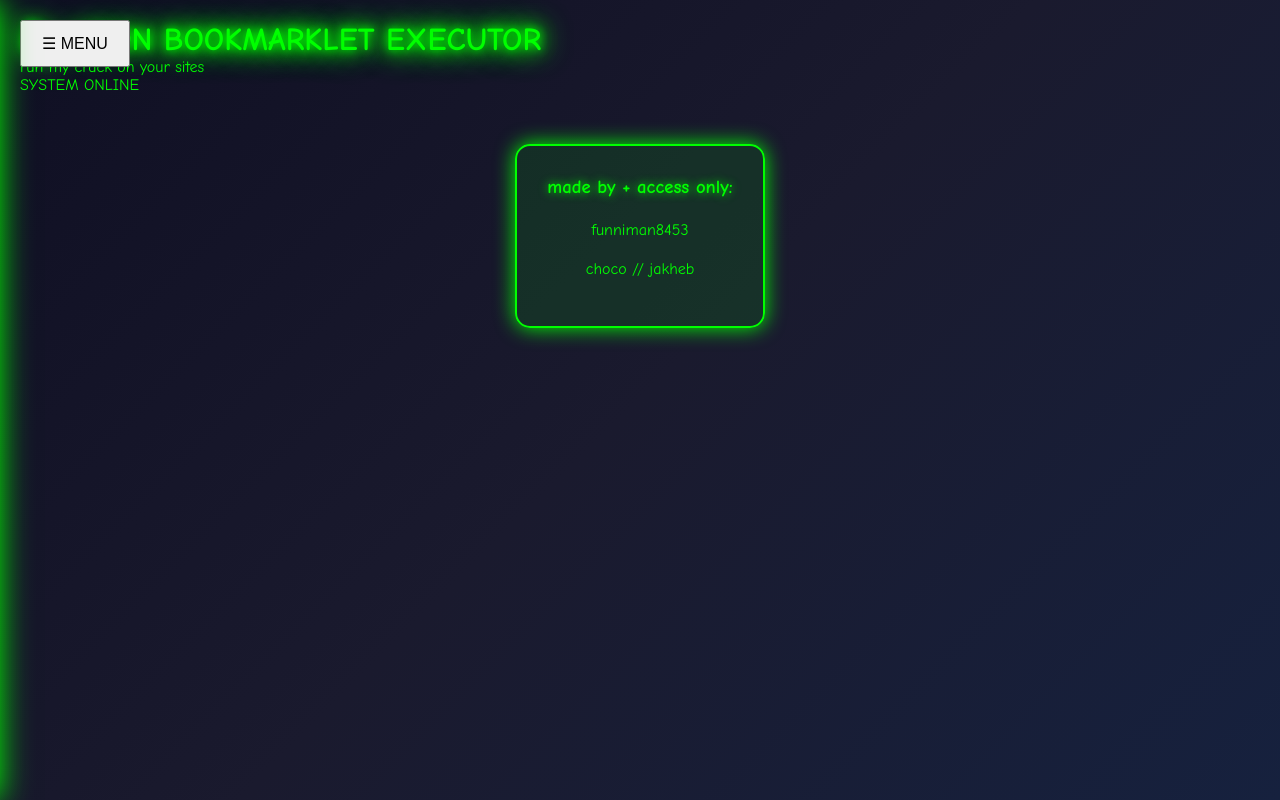
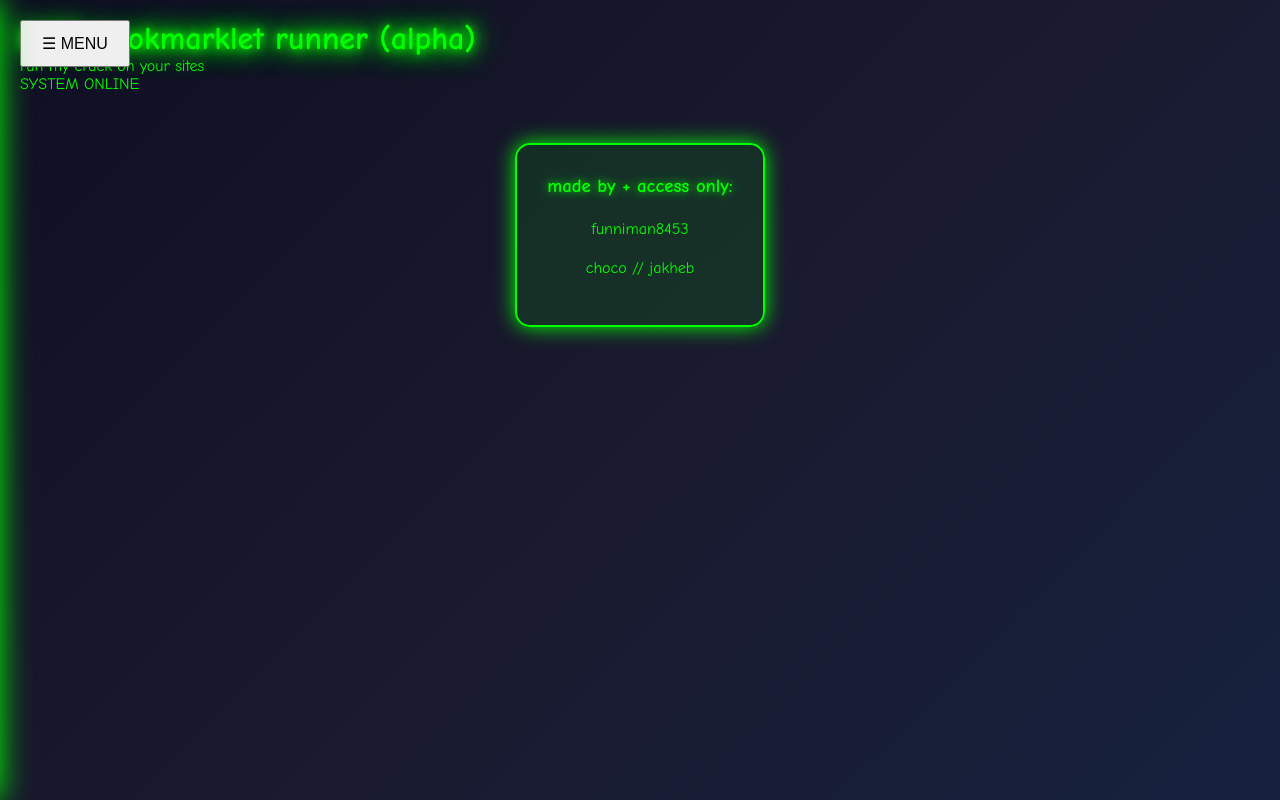
Before and after one commit to funniman8453/funne-thinga, a plain HTML site: page index.html in a window 1280 px wide. Drawn offline with Linux system fonts and the light colour scheme.

Commit message:
Update index.html

```diff
--- a/index.html
+++ b/index.html
@@ -100,7 +100,7 @@
     <!-- Main Content Area (Everything outside sidebar) -->
     <div class="main-content">
         <div class="hero-section">
-            <h1 class="neon-text">💫 NEON BOOKMARKLET EXECUTOR</h1>
+            <h1 class="neon-text">KWP bookmarklet runner (alpha) </h1>
             <p class="subtitle">run my crack on your sites</p>
             <div class="status-indicator">
                 <div class="pulse-dot"></div>
```
